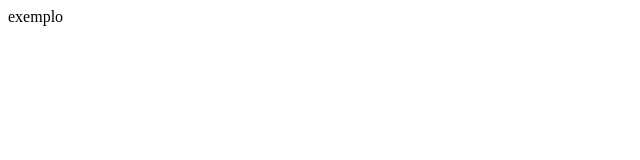
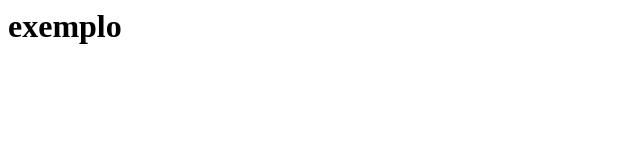
Before and after one commit to Enzoguedesc/teste_publicar, a plain HTML site: page index.html in a window 1280 px wide. Shown: the whole page, without its empty margins (0-640 px from the left). Drawn offline with Linux system fonts and the light colour scheme.

Commit message:
Update index.html

```diff
--- a/index.html
+++ b/index.html
@@ -4,6 +4,6 @@
     <meta charset="utf-8>
   </head>
       <body>
-      <p>exemplo</p>
+      <h1>exemplo</h1>
       </body>
 </html>
```
